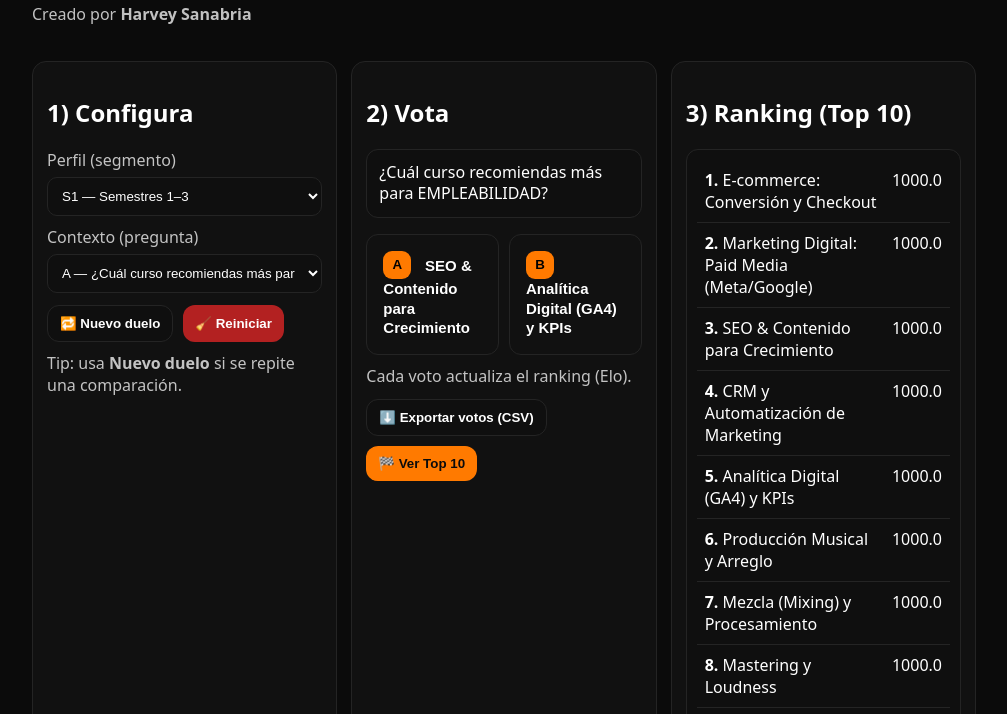
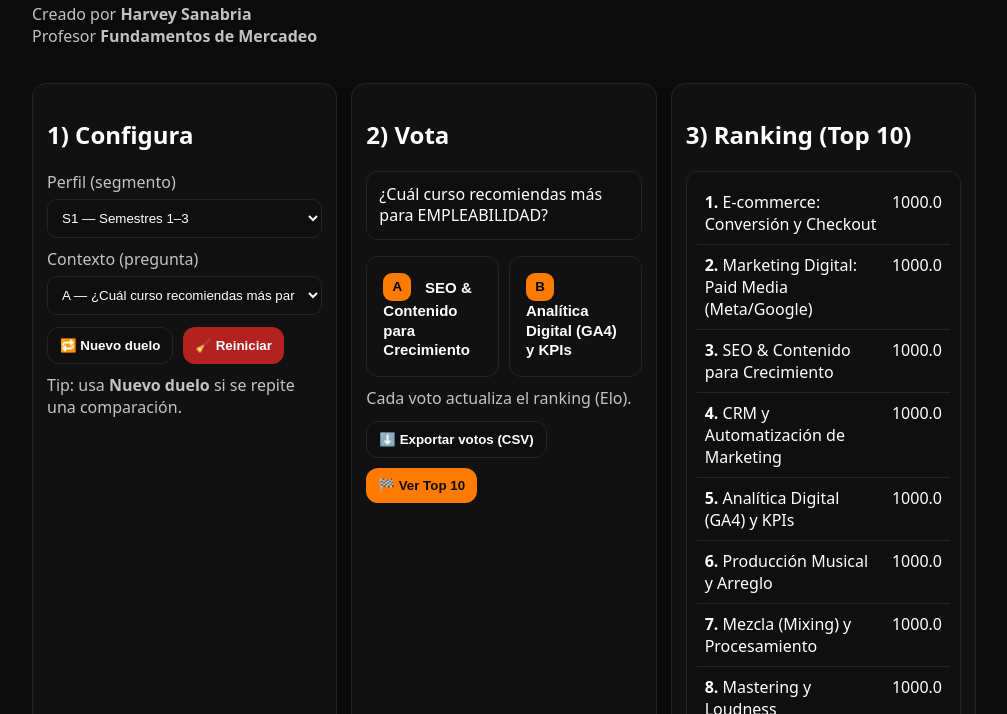
Before and after one commit to iamharveysan/2.1-Algoritmo-de-recomendacion, a plain HTML site: page index.html in a window 1280 px wide. Shown: the part 100-814 px from the top of the page, without its empty margins (136-1143 px from the left). Drawn offline with Linux system fonts and the light colour scheme.

Commit message:
Update index.html

```diff
--- a/index.html
+++ b/index.html
@@ -11,6 +11,7 @@
     <h1>📚 CourseMash</h1>
     <p class="sub">Comparación A/B para construir rankings por perfil y contexto.</p>
     <p class="by">Creado por <b>Harvey Sanabria</b></p>
+    <p class="by">Profesor <b>Fundamentos de Mercadeo</b></p>
   </header>
 
   <main class="wrap grid">
```
